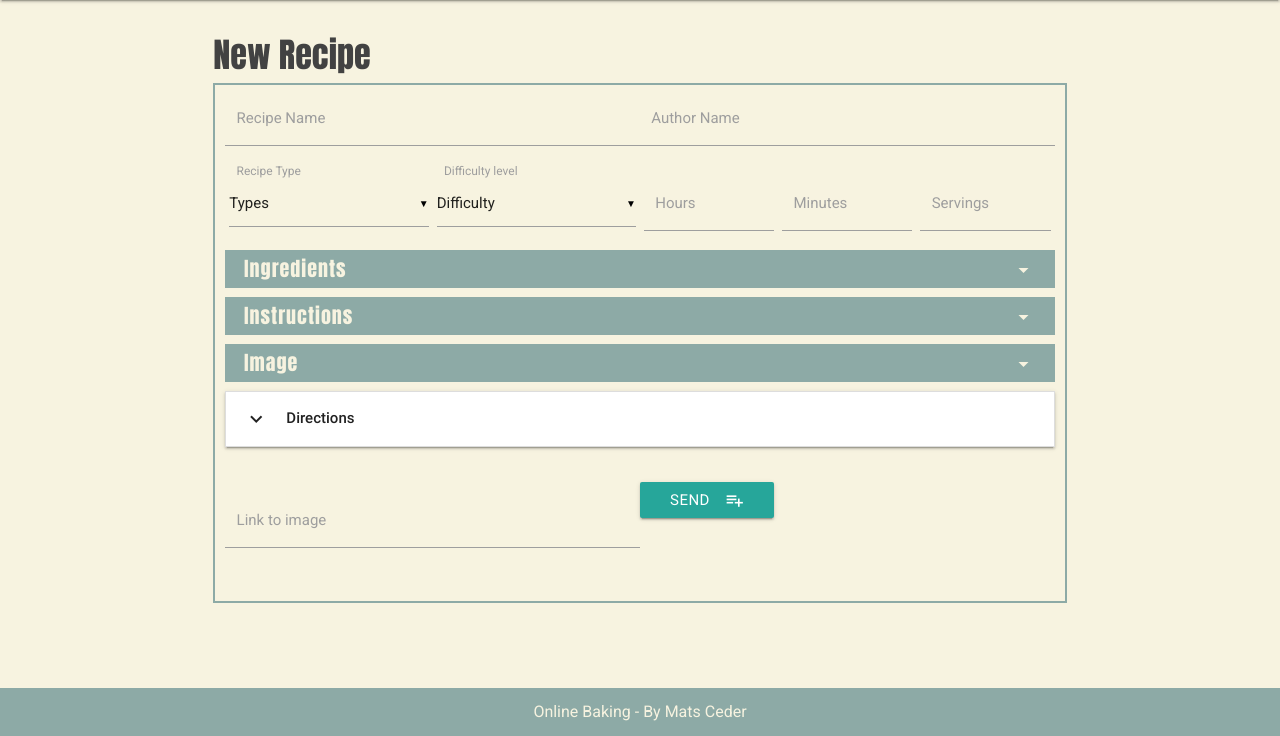
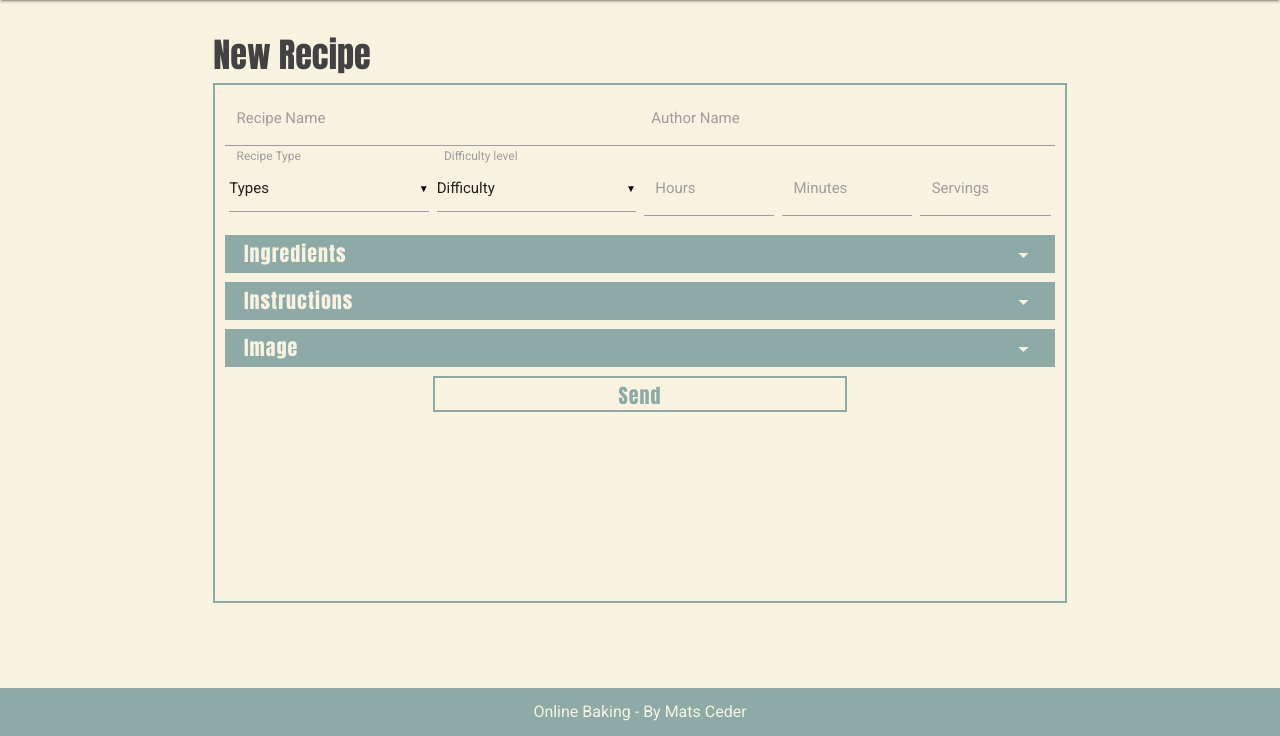
Before and after one commit to matsceder/dcdmp-mec-bake, a Flask app: page /recipe_new in a window 1280 px wide. Shown: the part 64-800 px from the top of the page. Run offline with Flask 2, Linux system fonts and the light colour scheme; data that the repository does not hold is empty; some libraries are stand-ins or nearby versions.

Commit message:
r-new, all pices in place. a little more css to override materialize and make it fit all devices

```diff
--- a/static/css/style.css
+++ b/static/css/style.css
@@ -471,6 +471,7 @@ input {
 
 .input-field {
     padding: 5px 0px !important;
+    margin-top: 0;
 }
 
 .input-field>input {
--- a/templates/recipe-new.html
+++ b/templates/recipe-new.html
@@ -124,8 +124,7 @@ New Recipe
                     <tr class="col s12">
                         <td class="col s12 step-num">- Step {{loop.index}} -</td>
                         <td class="input-field col s12 step-ins">
-                            <input id="step{{loop.index}}" name="rec_step{{loop.index}}" type="text" class="validate">
-                            <label for="icon_prefix">Describe step</label>
+                            <input id="step{{loop.index}}" name="rec_step{{loop.index}}" type="text" placeholder="Describe step" class="validate step-text-line">
                         </td>
                     </tr>
                 {% endfor %}
@@ -142,8 +141,9 @@ New Recipe
             <div class="collapsible-body collaps-body-view">
                 <table>
                     <tr>
-                        <td class="col s12 view-img-td">
-                            <img class="view-img" src="{{recipe.rec_pic}}" alt="{{recipe.rec_name}}">
+                        <td class="col s12 view-img-td input-field">
+                            <input id="rec_pic" name="rec_pic" type="text" class="validate">
+                            <label for="icon_prefix">Link to image</label>
                         </td>
                     </tr>
                 </table>
@@ -156,45 +156,9 @@ New Recipe
 <!--    Button for disabling submit from enter key press    -->
 <button type="submit" disabled style="display: none" aria-hidden="true"></button>
 
+<button class="ed-btn btn col s6 offset-s3" type="submit" name="action">Send</i>
 
-<a class="ed-btn e-btn btn col hide-on-med-and-up" href="{{ url_for('update_recipe', recipe_id=recipe._id)}}" >Edit<i class="ed-icon far fa-edit"></i></a>
-<a class="ed-btn d-btn btn col hide-on-med-and-up right" href="{{ url_for('delete_recipe', recipe_id=recipe._id)}}" >Delete<i class="ed-icon far fa-trash-alt"></i></a>
-
-<!--    ----    -->
-
-        <div class="row">
-            <ul class="collapsible" data-collapsible="accordion">
-                <li>
-                    <div class="collapsible-header">
-                        <i class="material-icons">expand_more</i>
-                        <strong>Directions</strong>
-                    </div>
-                    <div class="collapsible-body" id="dire">
-                    {% for i in range(15) %}
-                        <div class="row directions">
-                            <div class="input-field col s2">
-                                <label for="icon_prefix">Step {{loop.index}}</label>
-                            </div>
-                            <div class="input-field col s10">
-                                <input id="step{{loop.index}}" name="rec_step{{loop.index}}" type="text" class="validate">
-                                <label for="icon_prefix">Describe step</label>
-                            </div>
-                        </div>
-                    {% endfor %}
-                    </div>
-                </li>
-            </ul>
-        </div>
-
-        <div class="row">
-            <div class="input-field col s6">
-                <input id="rec_pic" name="rec_pic" type="text" class="validate">
-                <label for="icon_prefix">Link to image</label>
-            </div>
-            <button class="btn waves-effect waves-light" type="submit" name="action">Send
-                <i class="material-icons right">playlist_add</i>
-            </button>
-        </div>
+</button>
 
 </form>
 
```
